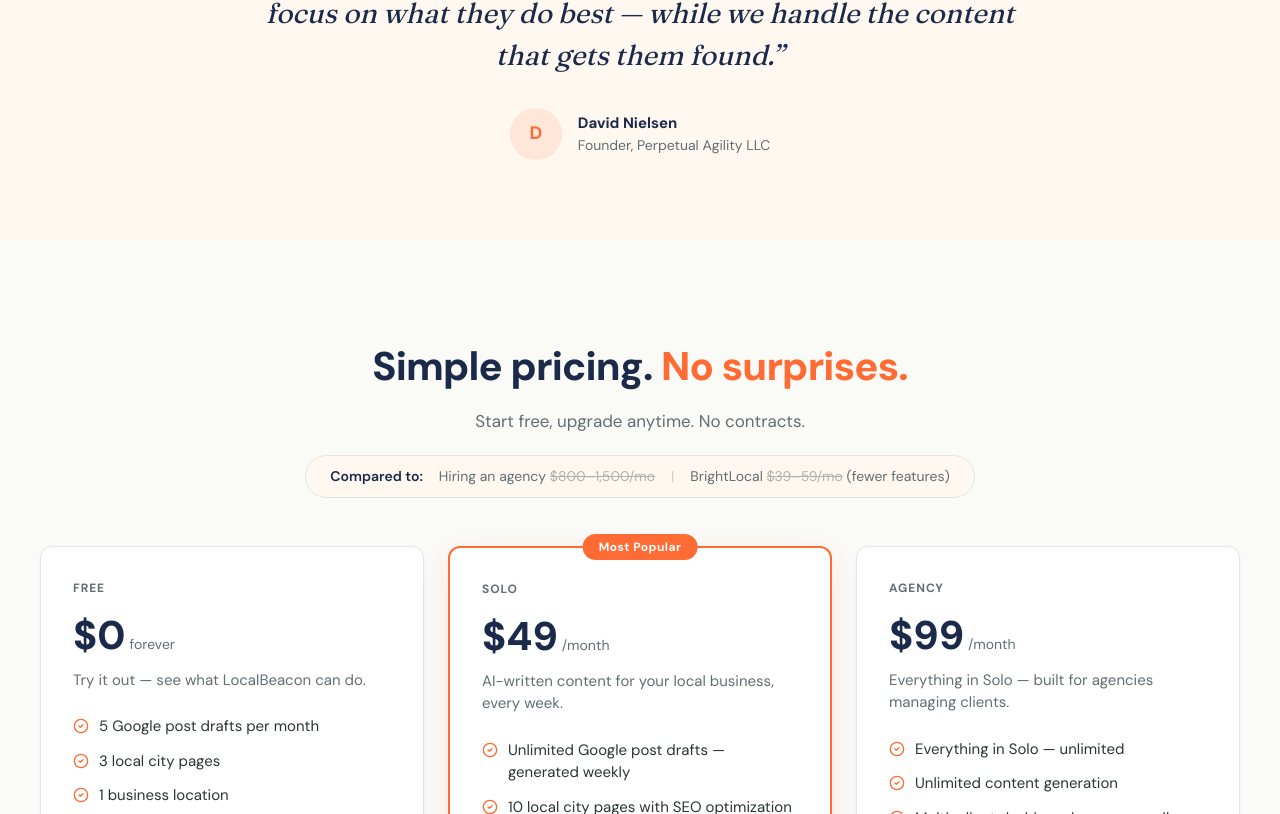
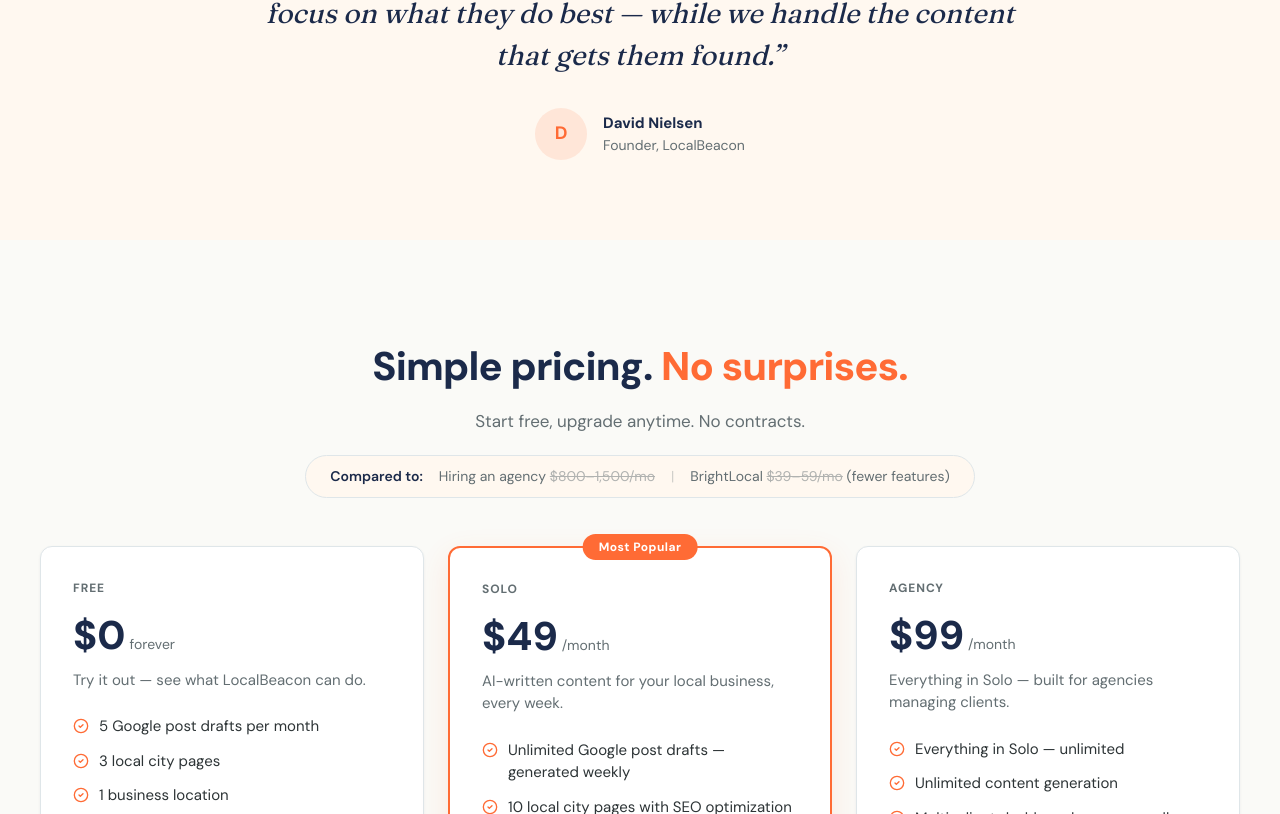
Before and after one commit to DavidNielsen1031/LocalBeacon, a Next.js app in the folder app/: page / in a window 1280 px wide. Shown: the part 4986-5800 px from the top of the page. Built offline with nearby package versions, Linux system fonts and the light colour scheme; no server answers.

Commit message:
fix: rebrand customer-facing copy from Perpetual Agility to LocalBeacon

```diff
--- a/app/app/api/reports/pdf/route.ts
+++ b/app/app/api/reports/pdf/route.ts
@@ -251,7 +251,7 @@
   doc.setFontSize(8)
   doc.setTextColor(99, 110, 114)
   doc.text('Powered by LocalBeacon.ai — More calls. Less work.', margin, y)
-  doc.text(`© ${now.getFullYear()} Perpetual Agility LLC`, pageWidth - margin - 50, y)
+  doc.text(`© ${now.getFullYear()} LocalBeacon`, pageWidth - margin - 50, y)
 
   // Output
   const pdfBuffer = Buffer.from(doc.output('arraybuffer'))
--- a/app/app/check/page.tsx
+++ b/app/app/check/page.tsx
@@ -125,7 +125,7 @@
 
       {/* Footer */}
       <footer className="border-t border-black/5 py-8 text-center text-sm text-[#1B2A4A]/30">
-        © 2026 Perpetual Agility LLC. All rights reserved.
+        © 2026 LocalBeacon. All rights reserved.
       </footer>
     </div>
   )
--- a/app/app/for/[industry]/page.tsx
+++ b/app/app/for/[industry]/page.tsx
@@ -674,7 +674,7 @@
           </div>
 
           <p style={{ color: SLATE, fontSize: "0.8125rem", opacity: 0.7 }}>
-            © {new Date().getFullYear()} Perpetual Agility LLC
+            © {new Date().getFullYear()} LocalBeacon
           </p>
         </div>
       </footer>
--- a/app/app/layout.tsx
+++ b/app/app/layout.tsx
@@ -73,7 +73,7 @@
               "provider": {
                 "@type": "Organization",
                 "@id": "https://localbeacon.ai/#organization",
-                "name": "Perpetual Agility LLC",
+                "name": "LocalBeacon",
                 "url": "https://localbeacon.ai",
                 "email": "support@localbeacon.ai",
                 "telephone": "+16512636612",
--- a/app/app/pricing/page.tsx
+++ b/app/app/pricing/page.tsx
@@ -285,7 +285,7 @@
             <span className="text-xl">🔦</span>
             <span className="font-bold text-[#FFD700]">LocalBeacon.ai</span>
           </Link>
-          <p className="text-white/30 text-xs">© {new Date().getFullYear()} Perpetual Agility LLC. All rights reserved.</p>
+          <p className="text-white/30 text-xs">© {new Date().getFullYear()} LocalBeacon. All rights reserved.</p>
         </div>
       </footer>
     </div>
--- a/app/components/landing-content.tsx
+++ b/app/components/landing-content.tsx
@@ -1053,7 +1053,7 @@
             </div>
             <div style={{ textAlign: "left" }}>
               <p style={{ fontWeight: 700, color: NAVY, fontSize: "0.9375rem" }}>David Nielsen</p>
-              <p style={{ color: SLATE, fontSize: "0.875rem" }}>Founder, Perpetual Agility LLC</p>
+              <p style={{ color: SLATE, fontSize: "0.875rem" }}>Founder, LocalBeacon</p>
             </div>
           </div>
         </div>
@@ -1488,7 +1488,7 @@
               {" · "}Burnsville, MN 55337
             </p>
             <p style={{ color: SLATE, fontSize: "0.8125rem", opacity: 0.7, margin: 0 }}>
-              © {new Date().getFullYear()} Perpetual Agility LLC
+              © {new Date().getFullYear()} LocalBeacon
             </p>
           </div>
         </div>
--- a/app/components/site-footer.tsx
+++ b/app/components/site-footer.tsx
@@ -73,7 +73,7 @@
             {" · "}Burnsville, MN 55337
           </p>
           <p style={{ color: SLATE, fontSize: "0.8125rem", opacity: 0.7, margin: 0 }}>
-            © {new Date().getFullYear()} Perpetual Agility LLC
+            © {new Date().getFullYear()} LocalBeacon
           </p>
         </div>
       </div>
```
